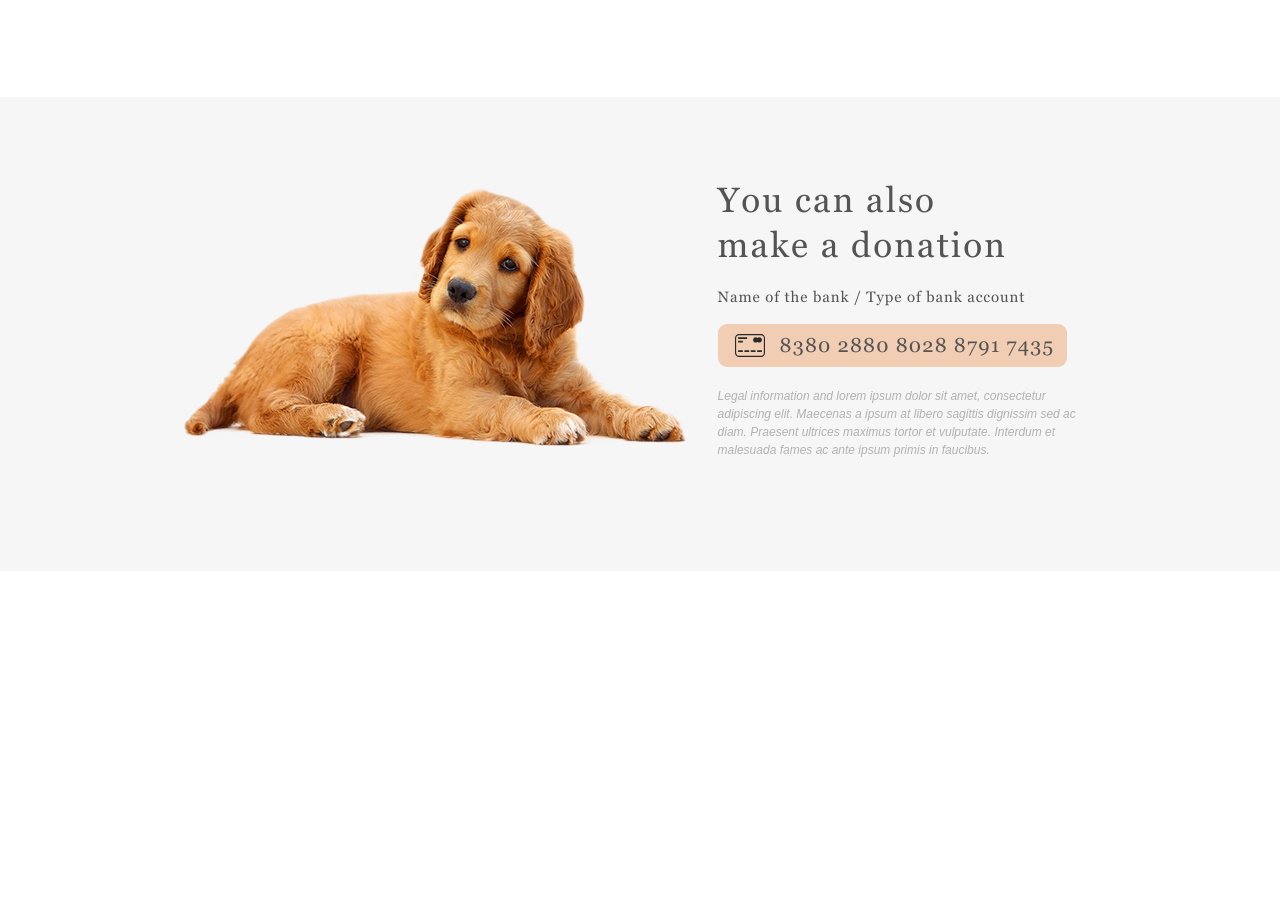
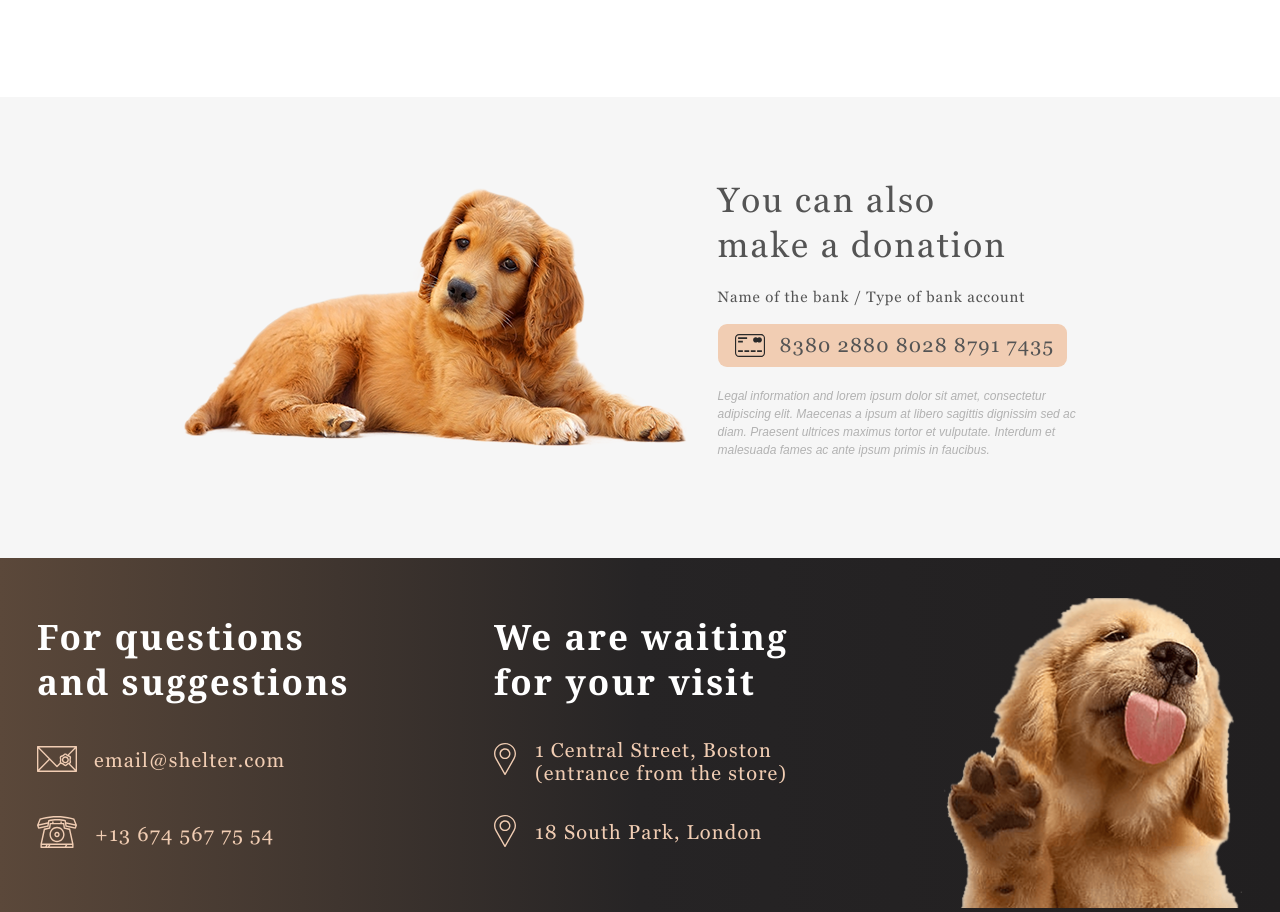
Before and after one commit to tat969/shelter, a plain HTML site: page shelter/pages/main/index.html in a window 1280 px wide. Shown: the part 2878-3790 px from the top of the page. Before the commit the page ends 3449 px from the top, so only its background shows below. Drawn offline with nearby package versions, Linux system fonts and the light colour scheme; a web font is replaced by a local one.

Commit message:
feat: add footer with contacts

```diff
--- a/shelter/pages/main/index.html
+++ b/shelter/pages/main/index.html
@@ -211,8 +211,54 @@
                 </div>
             </div>
         </div>
-            </div>
-            </div>
+         <footer class="footer">
+             <div class="wrapper">
+                <div class="footer_section">
+                    <div class="footer_contacts">
+                        <div class="footer_title footer_title_first">
+                            <h4>For questions <br>and suggestions</h4>
+                        </div>
+                        <div class="contacts">
+                            <div class="footer_mail">
+                                <a class="mail_logo" href="https://www.google.com/intl/ru/gmail/about/">
+                                    <img src="../../assets/icons/mail.svg" alt="mail_logo">
+                                </a>
+                                <a class="contacts_styles" href="https://www.google.com/intl/ru/gmail/about/">email@shelter.com</a>
+                            </div>
+                            <div class="footer_number">
+                                <a href="+13 674 567 75 54" class="phone_logo">
+                                    <img src="../../assets/icons/phone.svg">
+                                </a>
+                                <a href="+13 674 567 75 54" class="contacts_styles">+13 674 567 75 54</a>
+                            </div>
+                        </div>
+                    </div>
+                    <div class="footer_address">
+                        <div class="footer_title footer_title_second">
+                            <h4>We are waiting <br>for your visit</h4>
+                        </div>
+                        <div class="addresses">
+                            <div class="first_address">
+                                <a href="https://www.google.ru/maps/search/1+Central+Street,+Boston+(entrance+from+the+store)/@42.3145186,-71.1103703,11z/data=!3m1!4b1" class="address_logo">
+                                    <img src="../../assets/icons/pin.svg">
+                                </a>
+                                <a href="https://www.google.ru/maps/search/1+Central+Street,+Boston+(entrance+from+the+store)/@42.3145186,-71.1103703,11z/data=!3m1!4b1" class="contacts_styles">1 Central Street, Boston <br>(entrance from the store)</a>
+                            </div>
+                            <div class="second_address">
+                                <a href="https://www.google.ru/maps/place/%D0%AE%D0%B3+%D0%9F%D0%B0%D1%80%D0%BA+%D0%93%D0%B0%D1%80%D0%B4%D0%B5%D0%BD%D1%81/@51.4222794,-0.4621553,11z/data=!4m9!1m2!2m1!1s18+South+Park,+London+!3m5!1s0x487608b0444135a5:0x26ad24d16140d887!8m2!3d51.4222798!4d-0.1984674!15sChUxOCBTb3V0aCBQYXJrLCBMb25kb26SAQRwYXJr" class="address_logo">
+                                    <img src="../../assets/icons/pin.svg">
+                                </a>
+                                <a href="https://www.google.ru/maps/place/%D0%AE%D0%B3+%D0%9F%D0%B0%D1%80%D0%BA+%D0%93%D0%B0%D1%80%D0%B4%D0%B5%D0%BD%D1%81/@51.4222794,-0.4621553,11z/data=!4m9!1m2!2m1!1s18+South+Park,+London+!3m5!1s0x487608b0444135a5:0x26ad24d16140d887!8m2!3d51.4222798!4d-0.1984674!15sChUxOCBTb3V0aCBQYXJrLCBMb25kb26SAQRwYXJr" class="contacts_styles">18 South Park, London</a>
+                            </div>
+                        </div>
+                    </div>
+                    <div class="footer_image">
+                        <img src="../../assets/images/footer-puppy.png">
+                    </div>
+                </div>
+             </div>
+         </footer>
+
 
 
 </body>
--- a/shelter/pages/main/style.css
+++ b/shelter/pages/main/style.css
@@ -514,7 +514,7 @@ a {
 .donation {
     background: #F6F6F6;
     padding-top: 80px;
-    padding-bottom: 100px;
+    padding-bottom: 87px;
 }
 
 .donation_info {
@@ -620,3 +620,106 @@ a {
 
 
 }
+
+.footer {
+    background-image: linear-gradient(to left,#211F20,#262425, #5B483A);
+    background-size: 100%;
+    background-repeat: no-repeat;
+}
+
+.footer_section {
+    display: flex;
+    flex-direction: row;
+    justify-content: space-around;
+    margin-top: 40px;
+
+
+}
+
+
+.footer_info {
+
+}
+
+.footer_contacts {
+   margin-top: -30px;
+   padding-right: 70px;
+
+}
+.contacts {
+    display: flex;
+    flex-direction: column;
+    margin-top: -5px;
+}
+
+.footer_mail {
+    display: flex;
+    flex-direction: row;
+    align-items: center;
+    gap: 17px;
+    margin-bottom: 30px;
+}
+
+.footer_number {
+    display: flex;
+    flex-direction: row;
+    align-items: center;
+    gap: 18px;
+    padding-top: 10px;
+}
+
+.footer_address {
+    margin-top: -30px;
+
+}
+
+.footer_image {
+    padding-left: 80px;
+}
+
+.footer_title {
+    font-family: Georgia;
+    font-size: 35px;
+    font-weight: 400;
+    line-height: 45px;
+    letter-spacing: 0.06em;
+    text-align: left;
+    color: #FFFFFF;
+
+
+}
+
+.contacts_styles {
+    text-decoration: none;
+    font-family: Georgia;
+    font-size: 20px;
+    font-weight: 400;
+    line-height: 23px;
+    letter-spacing: 0.06em;
+    text-align: left;
+    color: #F1CDB3;
+
+
+}
+
+.addresses {
+    display: flex;
+    flex-direction: column;
+    margin-top: -12px;
+}
+
+.first_address {
+    display: flex;
+    flex-direction: row;
+    align-items: center;
+    gap: 19px;
+    margin-bottom: 30px;
+}
+
+.second_address {
+    display: flex;
+    flex-direction: row;
+    align-items: center;
+    gap: 19px;
+
+}
```
Also changed, not shown: shelter/assets/icons/mail.svg (added), shelter/assets/icons/phone.svg (added), shelter/assets/icons/pin.svg (added), shelter/assets/images/footer-puppy.png (added).
